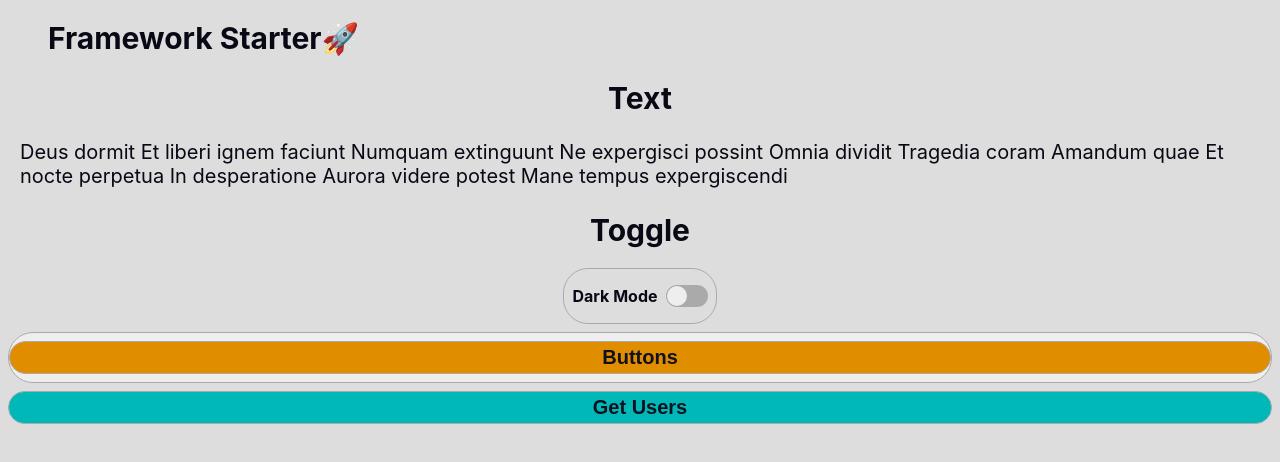
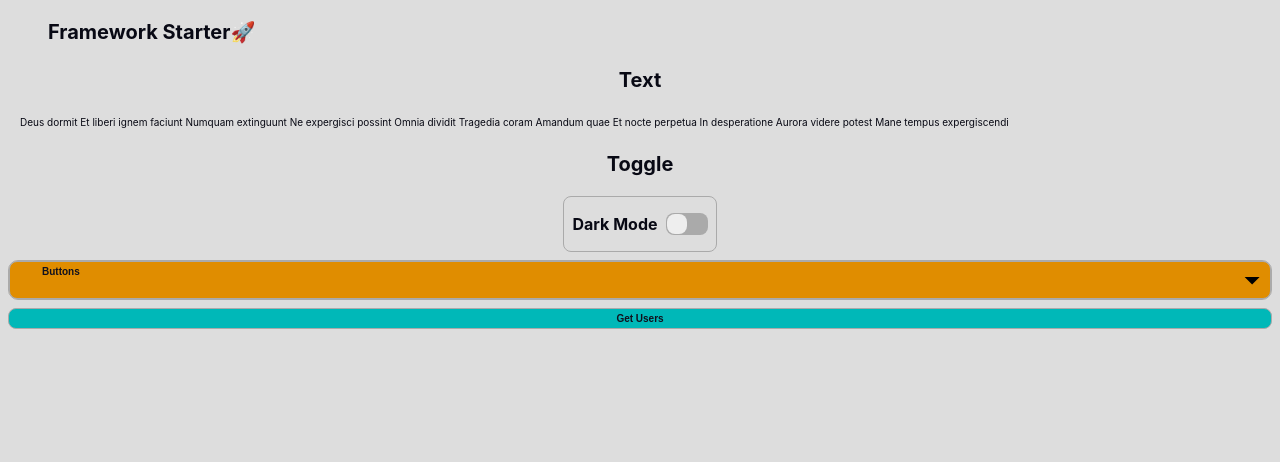
Before and after one commit to christian-hess-94/fullstack-starter, a React (Create React App) app in the folder client/: page / in a window 1280 px wide. Shown: the top 462 px of the page. Built offline with nearby package versions, Linux system fonts and the light colour scheme.

Commit message:
Feito accordion

```diff
--- a/client/src/components/UI/Accordion.js
+++ b/client/src/components/UI/Accordion.js
@@ -8,6 +8,7 @@ import { lightBorderColor, lightCardBackground } from './../../styles/LightModeC
 import { darkBorderColor, darkTextColor, darkCardBackground } from './../../styles/DarkModeColors'
 import Button from './Button';
 import { buttons } from '../../styles/Colors';
+import Text from './Text';
 
 
 
@@ -18,20 +19,28 @@ const Accordion = ({ darkMode, children, on, toggle, buttonTitle, centered, bloc
         height: on ? height + top * 2 : 0,
         opacity: on ? 1 : 0,
     })
+    const imageFlip = useSpring({
+        transform: on ? 'rotate(180deg)' : 'rotate(0deg)',
+        margin: '0px auto',
+        flex: 1,
+        display: 'flex'
+    })
     return (
         <AccordionFrame darkMode={darkMode} centered={centered} block={block}>
-            <Button disabled={disabled} position='full' type='warning' onClick={() => {
-                console.log('Clicou: ', on)
-                toggle(!on)
-            }}>
-                {buttonTitle}
-            </Button>
+            <AccordionHeader disabled={disabled} type='warning' onClick={() => toggle(!on)}>
+                <AccordionButton disabled={disabled} position='full' type='warning' >
+                    {buttonTitle}
+                </AccordionButton>
+                <animated.img style={imageFlip} src={require('./../../images/components/arrow_down.png')} />
+            </AccordionHeader>
+
             <animated.div style={accordionAnimation}>
                 <AccordionBody {...bind}>
                     {children}
                 </AccordionBody>
             </animated.div>
-        </AccordionFrame>
+
+        </AccordionFrame >
     )
 }
 
@@ -46,16 +55,48 @@ Accordion.propTypes = {
     disabled: PropTypes.bool
 }
 
+const AccordionHeader = styled.div`
+    display: flex;
+    border: ${borderWidth}px solid ${props => props.type === 'default' ? props.darkMode ? darkBorderColor : lightBorderColor : lightBorderColor};
+    flex-direction: row;
+    background-color: ${props => buttons[props.type].backgroundColor};
+	border-radius: ${borderRadius}px;
+	:hover {
+		background-color: ${props => props.disabled ? '' : buttons[props.type].hoverColor};
+    }
+    cursor: ${props => props.disabled ? 'not-allowed' : 'pointer'};
+	transition: all 500ms ease;
+`
+
+const AccordionButton = styled.button`
+    background-color: transparent;
+    font-size: ${textFontSize}px;
+    border: 0px;
+
+	padding: ${paddingVertical}px ${paddingHorizontal}px;
+	color: ${props => props.type === 'default' ? props.darkMode ? darkTextColor : buttons[props.type].textColor : buttons[props.type].textColor};
+	font-weight: bold;
+    display: flex;
+	width: ${props => props.position === 'full' ? props.position === 'center' ? '' : `100%` : props.position === 'center' ? '' : `fit-content`};
+
+	:disabled{
+		color: ${props => buttons[props.type].disabledTextColor};
+		background-color: ${props => buttons[props.type].disabledBackgroundColor};
+    }
+    pointer-events: none;
+	transition: all 500ms ease;
+`;
+
 const AccordionFrame = styled.div`
     border: ${borderWidth}px solid ${props => props.darkMode ? darkBorderColor : lightBorderColor};
-    border-radius: ${borderRadius}px;
+    border-radius: ${borderRadius + 2}px;
     background-color: ${props => props.darkMode ? darkCardBackground : lightCardBackground};
     margin: ${props => props.centered ? '0px auto' : ''};
     transition: all 500ms ease;
 	width: ${props => props.block ? props.centered ? '' : `100%` : props.centered ? 'fit-content' : ''};
 `;
 const AccordionBody = styled.div`
-    padding-bottom: 20px;
+    padding: ${padding}px;
     overflow: hidden;
 `;
 
--- a/client/src/components/UI/Container.js
+++ b/client/src/components/UI/Container.js
@@ -11,5 +11,6 @@ const Container = styled.div`
     flex-direction: column;
     height: 100%;
     min-height : 100vh;
+    width: 100%;
 `
 export default Container
--- a/client/src/styles/Dimens.js
+++ b/client/src/styles/Dimens.js
@@ -5,8 +5,8 @@ export const paddingHorizontal = 32 //export const paddingHorizontal = 32
 export const paddingVertical = 4 //export const paddingVertical = 4
 export const margin = 8 //export const margin = 8
 export const borderWidth = 1 //export const borderWidth = 1
-export const borderRadius = 25 //export const borderRadius = 25
+export const borderRadius = 8 //export const borderRadius = 25
 
 //Tamanho das fontes
-export const titleFontSize = 30 //export const titleFontSize = 30
-export const textFontSize = 20 //export const textFontSize = 20
+export const titleFontSize = 20 //export const titleFontSize = 30
+export const textFontSize = 10 //export const textFontSize = 20
```
Also changed, not shown: client/src/images/components/arrow_down.png (added).
